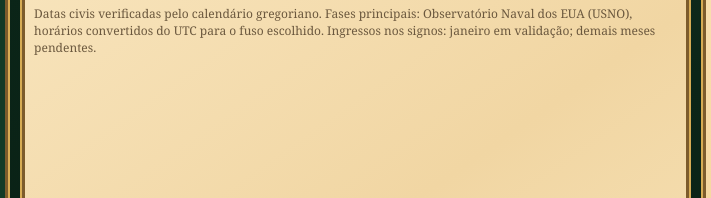
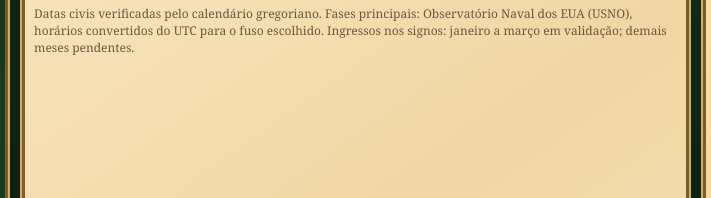
Before and after one commit to Alchemyinfocus/conexao-lunar-2027, a plain HTML site: page index.html in a window 1280 px wide. Shown: the part 935-1133 px from the top of the page, 215-926 px from the left. Drawn offline with Linux system fonts and the light colour scheme.

Commit message:
feat: ampliar ingressos tropicais preliminares para fevereiro e março 2027

```diff
--- a/index.html
+++ b/index.html
@@ -3,7 +3,7 @@
 <body><div class="site"><header class="topbar"><div class="brand"><span class="brandmark"><img src="assets/images/logo-alchemy.webp" alt="Logo original Alchemy in Focus" onerror="this.hidden=true;this.nextElementSibling.hidden=false"><span hidden aria-hidden="true">✦ A ✦</span></span><span>ALCHEMY <small>IN FOCUS</small></span></div><nav aria-label="Navegação principal"><a href="#inicio">Início</a><a href="#calendario" class="active">Calendário</a><a href="#ciclos">Ciclos</a><a href="#diario">Diário Lunar</a><a href="#planejamento">Planejamento</a></nav><span class="year">2027</span></header>
 <section class="hero" id="inicio"><div class="flourish" aria-hidden="true">❦ ─── ✧ ─── ❦</div><div class="hero-moon" aria-hidden="true"></div><div class="hero-flower left" aria-hidden="true">⚜</div><div class="hero-flower right" aria-hidden="true">⚜</div><h1>Conexão Lunar <em>2027</em></h1><p class="strapline">PLANNER · CALENDÁRIO · CICLOS · DIÁRIO</p><p class="tagline">Acompanhe a Lua, compreenda seus ciclos<br>e caminhe em sintonia com o tempo natural.</p><div class="ornament">✧ ───── ✦ ───── ✧</div></section>
 <main class="dashboard" id="calendario"><aside class="panel sidebar"><h2>✧ 2027 ✧</h2><div class="moon-art" aria-hidden="true"><span class="crescent"></span><span class="starfield">✦ &nbsp; ✧ &nbsp; ✦</span></div><div class="months" id="months" aria-label="Escolha o mês"></div></aside>
-<section class="panel calendar-panel"><div class="calendar-title"><button id="prev" aria-label="Mês anterior">‹</button><h2 id="month-title">Janeiro 2027</h2><button id="next" aria-label="Próximo mês">›</button></div><div class="weekdays" aria-hidden="true"><span>DOM</span><span>SEG</span><span>TER</span><span>QUA</span><span>QUI</span><span>SEX</span><span>SÁB</span></div><div id="calendar-grid" class="calendar-grid" role="grid" aria-label="Calendário de 2027"></div><p class="calendar-footnote">Datas civis verificadas pelo calendário gregoriano. Fases principais: Observatório Naval dos EUA (USNO), horários convertidos do UTC para o fuso escolhido. Ingressos nos signos: janeiro em validação; demais meses pendentes.</p></section>
+<section class="panel calendar-panel"><div class="calendar-title"><button id="prev" aria-label="Mês anterior">‹</button><h2 id="month-title">Janeiro 2027</h2><button id="next" aria-label="Próximo mês">›</button></div><div class="weekdays" aria-hidden="true"><span>DOM</span><span>SEG</span><span>TER</span><span>QUA</span><span>QUI</span><span>SEX</span><span>SÁB</span></div><div id="calendar-grid" class="calendar-grid" role="grid" aria-label="Calendário de 2027"></div><p class="calendar-footnote">Datas civis verificadas pelo calendário gregoriano. Fases principais: Observatório Naval dos EUA (USNO), horários convertidos do UTC para o fuso escolhido. Ingressos nos signos: janeiro a março em validação; demais meses pendentes.</p></section>
 <aside class="panel details"><h2 id="date-heading">Selecione um dia</h2><div class="detail-divider">✧ ───── ✦ ───── ✧</div><div class="moon-visual" role="img" aria-label="Representação aproximada da fase lunar"><div class="moon-disc" id="dynamic-moon"></div></div><p id="moon-visual-label" class="moon-visual-label">Fase lunar aproximada</p><h3>Informações lunares</h3><p id="phase-info" class="muted" aria-live="polite">Carregando fases lunares...</p><div class="zodiac-card" aria-live="polite"><div class="zodiac-emblem" aria-hidden="true"><span id="zodiac-symbol">✧</span></div><div><div class="zodiac-caption">POSIÇÃO LUNAR · ZODÍACO TROPICAL</div><strong id="zodiac-name">Aguardando dados</strong><small id="zodiac-status">Prévia técnica de janeiro de 2027</small></div></div><p id="ingress-info" class="muted" aria-live="polite">Ingressos da Lua: carregando...</p><section class="movement"><h3>✒ Notas do dia</h3><textarea id="note" rows="6" placeholder="Registre suas observações e intenções..."></textarea><p id="save-status" role="status">As notas são salvas neste navegador.</p><div class="backup-actions"><button type="button" id="backup">Exportar notas</button><label class="restore-label">Restaurar backup <input type="file" id="restore" accept="application/json"></label></div></section></aside></main>
 <footer class="toolbar"><label for="timezone">◎ Fuso horário:</label><select id="timezone"><option value="America/Sao_Paulo">Brasília (São Paulo)</option><option value="America/New_York">Nova York</option><option value="Europe/Lisbon">Lisboa</option><option value="Europe/London">Londres</option><option value="UTC">UTC</option></select><div class="toolbar-actions"><button id="today">⌗ Hoje</button><button id="focus-note">☑ Adicionar Nota</button><button id="print">▣ Imprimir</button><button id="export">⇩ Exportar PDF</button></div></footer>
 <div class="bottom-info" id="ciclos">Fases principais de 2027: fonte USNO. Ingressos nos signos permanecem pendentes de validação.</div><div class="bottom-info" id="diario">Diário lunar: as notas podem ser inseridas por dia no painel à direita.</div><div class="bottom-info" id="planejamento">Planejamento completo: implementação na próxima etapa.</div></div></body></html>
```
